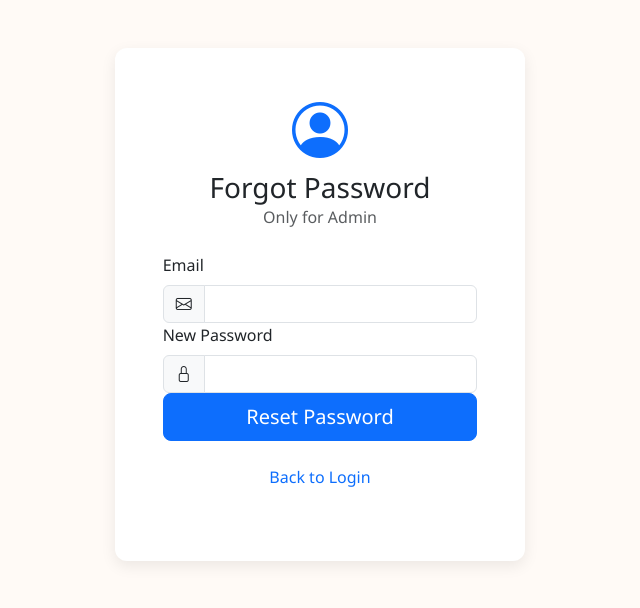
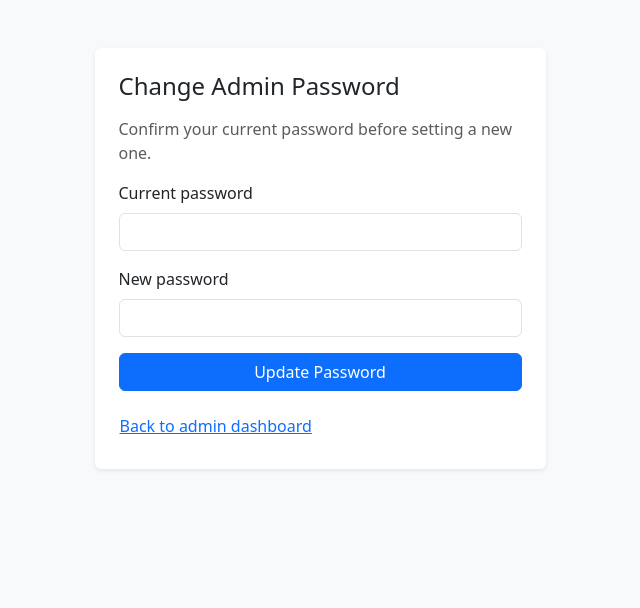
Before and after one commit to Viraj25789/CineMagic, a PHP site: page /admin/forgot_password.php in a window 1280 px wide. Shown: the top 608 px of the page, without its empty margins (320-960 px from the left). Run offline with PHP 8.4, Linux system fonts and the light colour scheme; a user stored in the database is signed in; data comes from the database, SQL or seed files in the repository.

Commit message:
Replace unauthenticated admin password reset with verified password change

```diff
--- a/admin/forgot_password.php
+++ b/admin/forgot_password.php
@@ -1,86 +1,72 @@
-<?php require_once __DIR__."/../config.php";
-require_once __DIR__."/../helpers.php"; check_csrf();
+<?php
+require_once __DIR__ . '/../config.php';
+require_once __DIR__ . '/../helpers.php';
+require_admin();
+check_csrf();
 
-$message = "";
+$message = '';
+$adminId = (int) $_SESSION['admin_id'];
+
+$stmt = $mysqli->prepare("SELECT password_hash FROM admin_users WHERE id=?");
+$stmt->bind_param("i", $adminId);
+$stmt->execute();
+$admin = $stmt->get_result()->fetch_assoc();
+
+if (!$admin) {
+    http_response_code(403);
+    exit('Administrator account not found. Please sign in again.');
+}
 
 if ($_SERVER['REQUEST_METHOD'] === 'POST') {
-    $email = trim($_POST['email']);
-    $newpass = $_POST['new_password'];
+    $currentPassword = $_POST['current_password'] ?? '';
+    $newPassword = $_POST['new_password'] ?? '';
 
-    // Check if admin exists
-    $stmt = $mysqli->prepare("SELECT id FROM admin_users WHERE email=?");
-    $stmt->bind_param("s", $email);
-    $stmt->execute();
-    $res = $stmt->get_result()->fetch_assoc();
-
-    if ($res) {
-        // Update with new password
-        $hash = password_hash($newpass, PASSWORD_DEFAULT);
-        $update = $mysqli->prepare("UPDATE admin_users SET password_hash=? WHERE email=?");
-        $update->bind_param("ss", $hash, $email);
+    if (!password_verify($currentPassword, $admin['password_hash'])) {
+        $message = 'Current password is incorrect.';
+    } elseif (strlen($newPassword) < 12) {
+        $message = 'New password must contain at least 12 characters.';
+    } else {
+        $hash = password_hash($newPassword, PASSWORD_DEFAULT);
+        $update = $mysqli->prepare("UPDATE admin_users SET password_hash=? WHERE id=?");
+        $update->bind_param("si", $hash, $adminId);
         $update->execute();
-        $message = "✅ Password updated successfully.";
-    } else {
-        $message = "❌ No admin account found with this email.";
+        session_regenerate_id(true);
+        $message = 'Administrator password updated successfully.';
     }
 }
 ?>
-<!DOCTYPE html>
+<!doctype html>
 <html lang="en">
 <head>
-  <meta charset="utf-8"><meta name="viewport" content="width=device-width, initial-scale=1">
-  <title>Forgot Password</title>
+  <meta charset="utf-8">
+  <meta name="viewport" content="width=device-width, initial-scale=1">
+  <title>Change Admin Password</title>
   <link href="https://cdn.jsdelivr.net/npm/bootstrap@5.3.3/dist/css/bootstrap.min.css" rel="stylesheet">
-  <link rel="stylesheet" href="https://cdn.jsdelivr.net/npm/bootstrap-icons@1.11.0/font/bootstrap-icons.css">
-  <style>
-    body {
-      background-color: rgba(255, 250, 246, 1);
-      font-family: 'Segoe UI', Tahoma, Geneva, Verdana, sans-serif;
-    }
-
-    .admin-card {
-      box-shadow: 0 5px 15px rgba(0,0,0,0.08);
-      border: none;
-      border-radius: 12px;
-    }
-  </style>
 </head>
-<body>
-<div class="row justify-content-center py-5">
-  <div class="col-md-5 col-lg-4">
-    <div class="card admin-card">
-      <div class="card-body p-5">
-        <div class="text-center mb-4">
-          <i class="bi bi-person-circle display-4 text-primary"></i>
-        <h3 class="mt-2 mb-0">Forgot Password</h3>
-        <p class="text-muted">Only for Admin</p>
-        </div>
-
-        <?php
-        if($message): ?>
-            <div class="alert alert-info"><?= $message ?></div>
-        <?php
-        endif; ?>
-
-        <form method="post">
-          <?php csrf_field(); ?>
-          <div class="mb-3">
-            <label class="form-label">Email</label>
-            <div class="input-group">
-              <span class="input-group-text"><i class="bi bi-envelope"></i></span>
-              <input type="email" name="email" class="form-control" required>
+<body class="bg-light">
+<div class="container py-5">
+  <div class="row justify-content-center">
+    <div class="col-md-6 col-lg-5">
+      <div class="card shadow-sm border-0">
+        <div class="card-body p-4">
+          <h1 class="h4 mb-3">Change Admin Password</h1>
+          <p class="text-muted">Confirm your current password before setting a new one.</p>
+          <?php if ($message): ?>
+            <div class="alert alert-info"><?= e($message); ?></div>
+          <?php endif; ?>
+          <form method="post">
+            <?php csrf_field(); ?>
+            <div class="mb-3">
+              <label class="form-label" for="current_password">Current password</label>
+              <input class="form-control" id="current_password" type="password" name="current_password" required autocomplete="current-password">
             </div>
-            <div class="mb-4">
-              <label class="form-label">New Password</label>
-              <div class="input-group">
-              <span class="input-group-text"><i class="bi bi-lock"></i></span>
-              <input type="password" name="new_password" class="form-control" required>
+            <div class="mb-3">
+              <label class="form-label" for="new_password">New password</label>
+              <input class="form-control" id="new_password" type="password" name="new_password" required minlength="12" autocomplete="new-password">
             </div>
-            <button class="btn btn-primary w-100 btn-lg">Reset Password</button>
-        </form>
-
-        <div class="text-center mt-4">
-        <p class="mb-3"><a href="admin_login.php" class="text-decoration-none"> Back to Login </a></p>
+            <button class="btn btn-primary w-100">Update Password</button>
+          </form>
+          <a class="btn btn-link mt-3 px-0" href="dashboard.php">Back to admin dashboard</a>
         </div>
       </div>
     </div>
```
